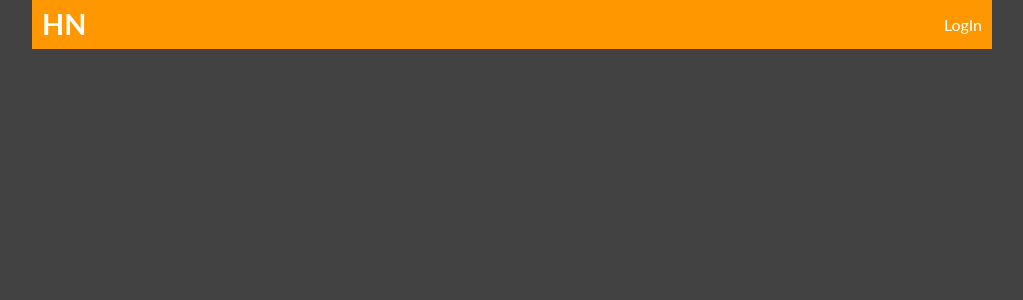
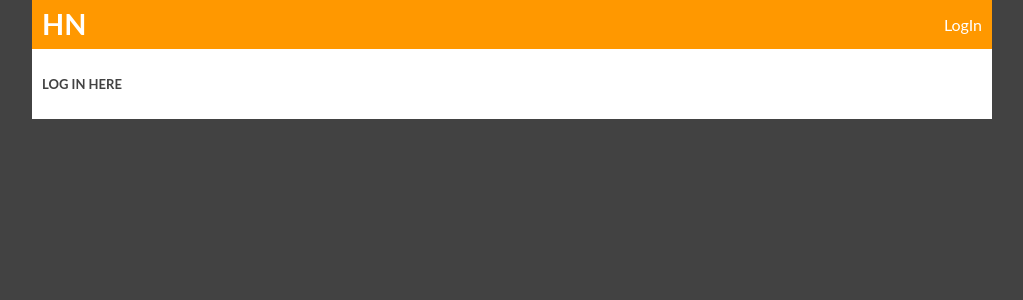
Before and after one commit to msvickylau/rehack-news, a React (Create React App) app in the folder rehack-news-client/: page /login in a window 1280 px wide. Shown: the top 300 px of the page, without its empty margins (128-1151 px from the left). Built offline with nearby package versions, Linux system fonts and the light colour scheme; the HTML template or start-up script is replaced by a standard one.

Commit message:
seperated out Saves and Login components.

```diff
--- /dev/null
+++ b/rehack-news-client/src/Login.js
@@ -0,0 +1,17 @@
+import React, { Component } from 'react';
+import { Wrapper, BodyStyle } from './style';
+
+class Login extends Component {
+
+  render() {
+    return (
+      <BodyStyle>
+        <Wrapper>
+          <h4>LOG IN HERE</h4>
+        </Wrapper>
+      </BodyStyle>
+    )
+  }
+}
+
+export default Login;
--- /dev/null
+++ b/rehack-news-client/src/Saves.js
@@ -0,0 +1,16 @@
+import React, { Component } from 'react';
+import { Wrapper, BodyStyle } from './style';
+
+class Saves extends Component {
+  render () {
+    return (
+      <BodyStyle>
+        <Wrapper>
+          <h4>SHOW SAVES HERE</h4>
+        </Wrapper>
+      </BodyStyle>
+    )
+  }
+}
+
+export default Saves;
--- a/rehack-news-client/src/index.js
+++ b/rehack-news-client/src/index.js
@@ -6,6 +6,9 @@ import {
 } from 'react-router-dom';
 
 import App from './App';
+import Login from './Login'
+import Saves from './Saves'
+
 import registerServiceWorker from './registerServiceWorker';
 import {
   StyledNavBar,
@@ -15,18 +18,6 @@ import {
 } from './style';
 import './index.css';
 
-
-const Saves = () => (
-  <div>
-    <h2>Saves</h2>
-  </div>
-)
-
-const Login = () => (
-  <div>
-    <h2>Login</h2>
-  </div>
-)
 
 const NavBar = () =>
   <StyledNavBar>
```
